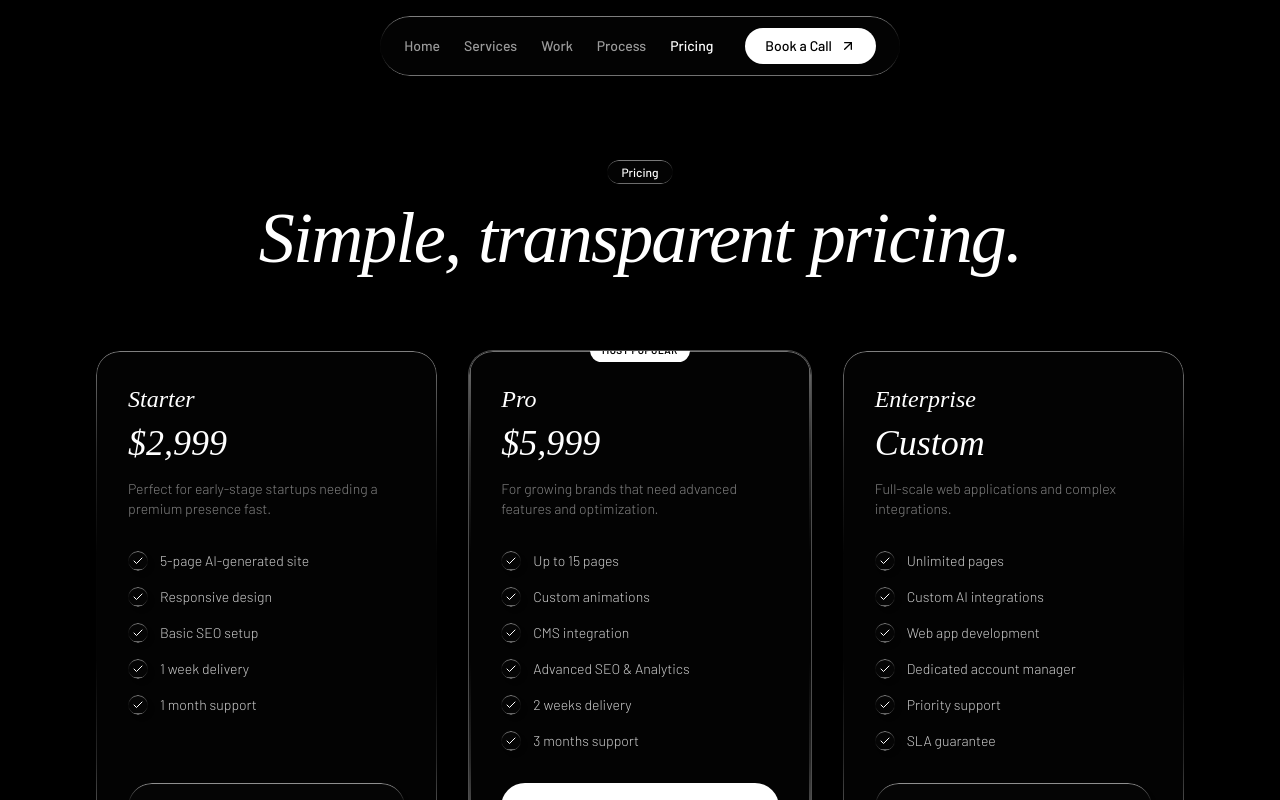
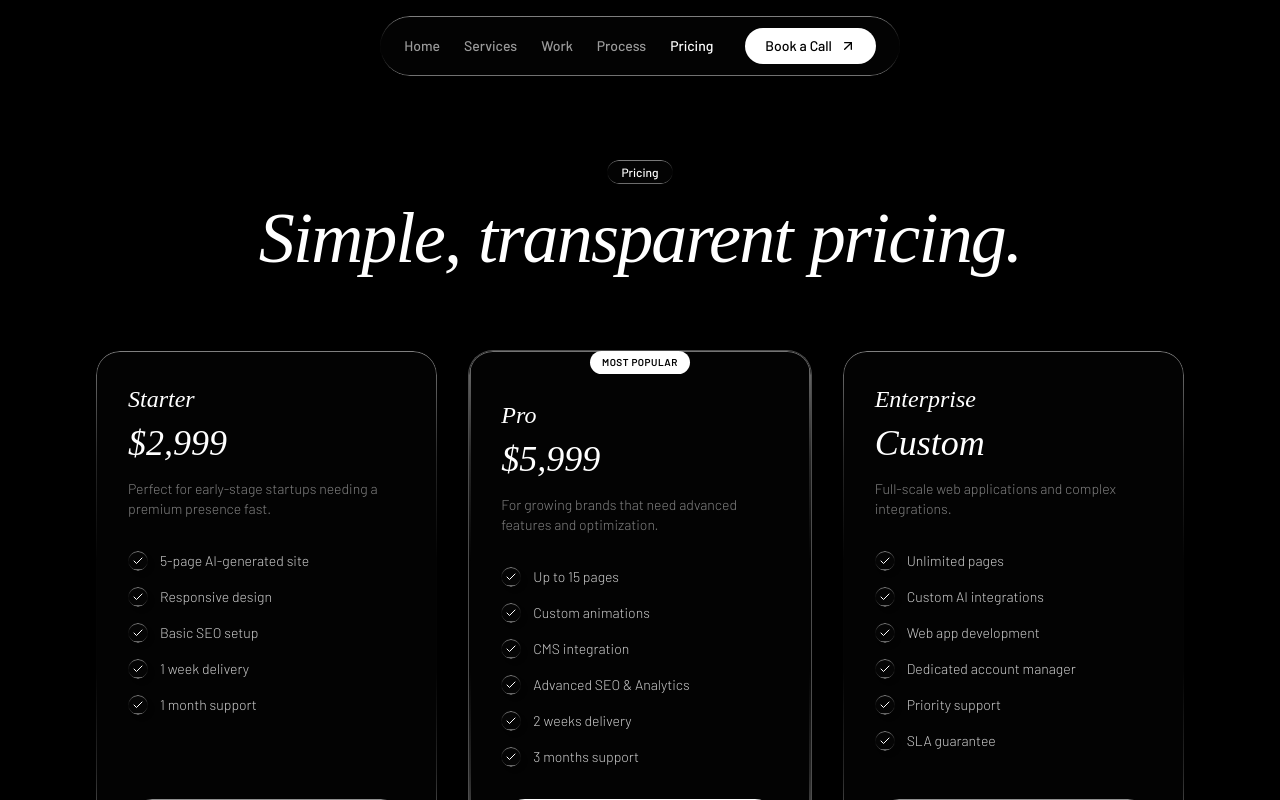
Before and after one commit to byteSize-del/AI-Web-Design-Agency-main, a React (Vite) app: page /pricing in a window 1280 px wide. Shown: the top 800 px of the page. Built offline with nearby package versions, Linux system fonts and the light colour scheme; no server answers; a web font is replaced by a local one.

Commit message:
fix: adjust positioning of 'Most Popular' label in pricing section

```diff
--- a/src/pages/Pricing.tsx
+++ b/src/pages/Pricing.tsx
@@ -36,9 +36,9 @@ export const Pricing = () => {
         </div>
         <div className="grid grid-cols-1 md:grid-cols-3 gap-8 mb-16">
           {plans.map((p, i) => (
-            <div key={i} className={`liquid-glass rounded-3xl p-8 flex flex-col ${p.popular ? 'ring-1 ring-white/30 relative' : ''}`}>
+            <div key={i} className={`liquid-glass rounded-3xl p-8 flex flex-col ${p.popular ? 'ring-1 ring-white/30 relative pt-12' : ''}`}>
               {p.popular && (
-                <div className="absolute -top-3 left-1/2 -translate-x-1/2 bg-white text-black text-[10px] font-bold uppercase tracking-wider py-1 px-3 rounded-full">
+                <div className="absolute top-0 left-1/2 -translate-x-1/2 bg-white text-black text-[10px] font-bold uppercase tracking-wider py-1 px-3 rounded-full whitespace-nowrap z-10">
                   Most Popular
                 </div>
               )}
```
